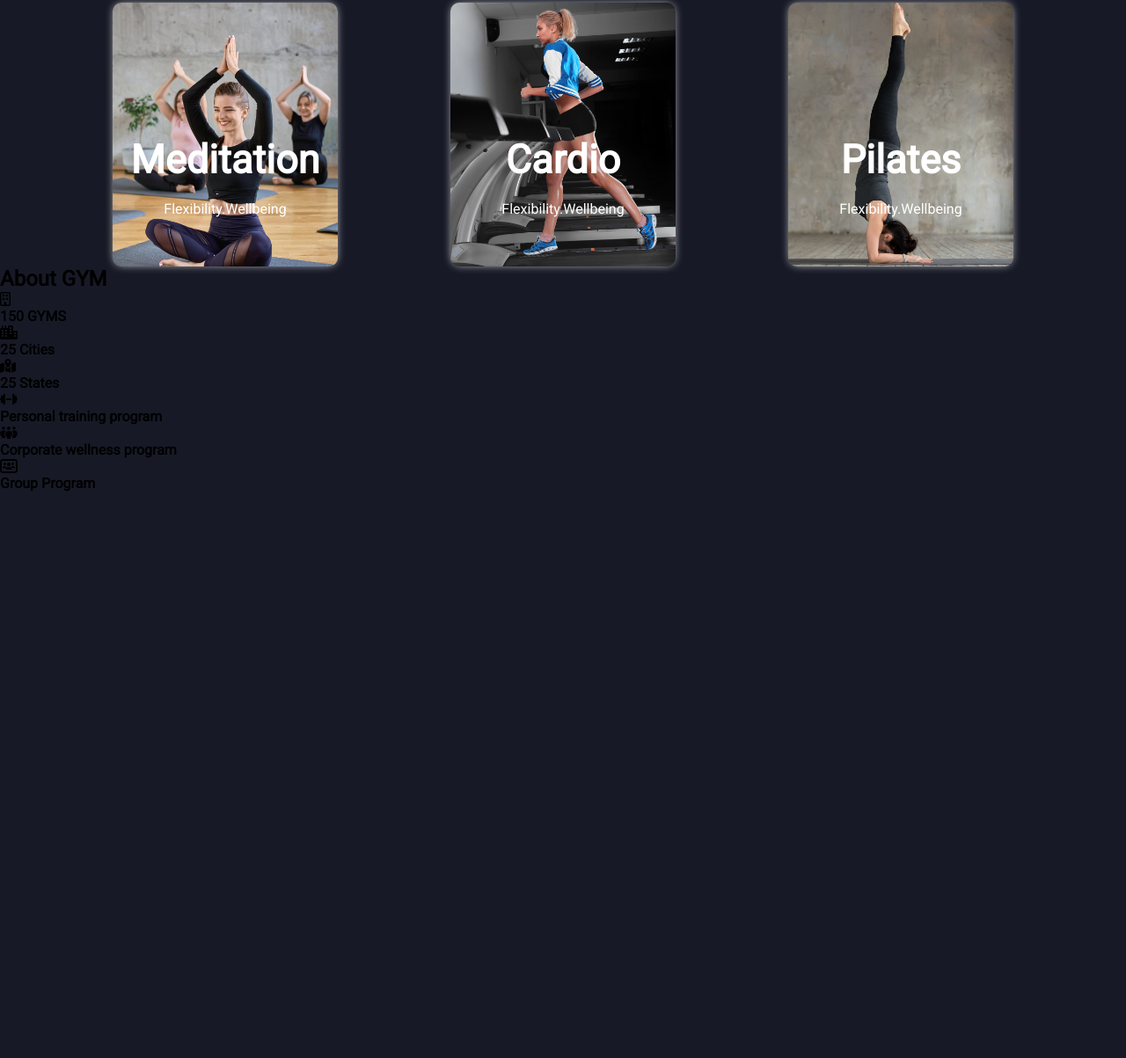
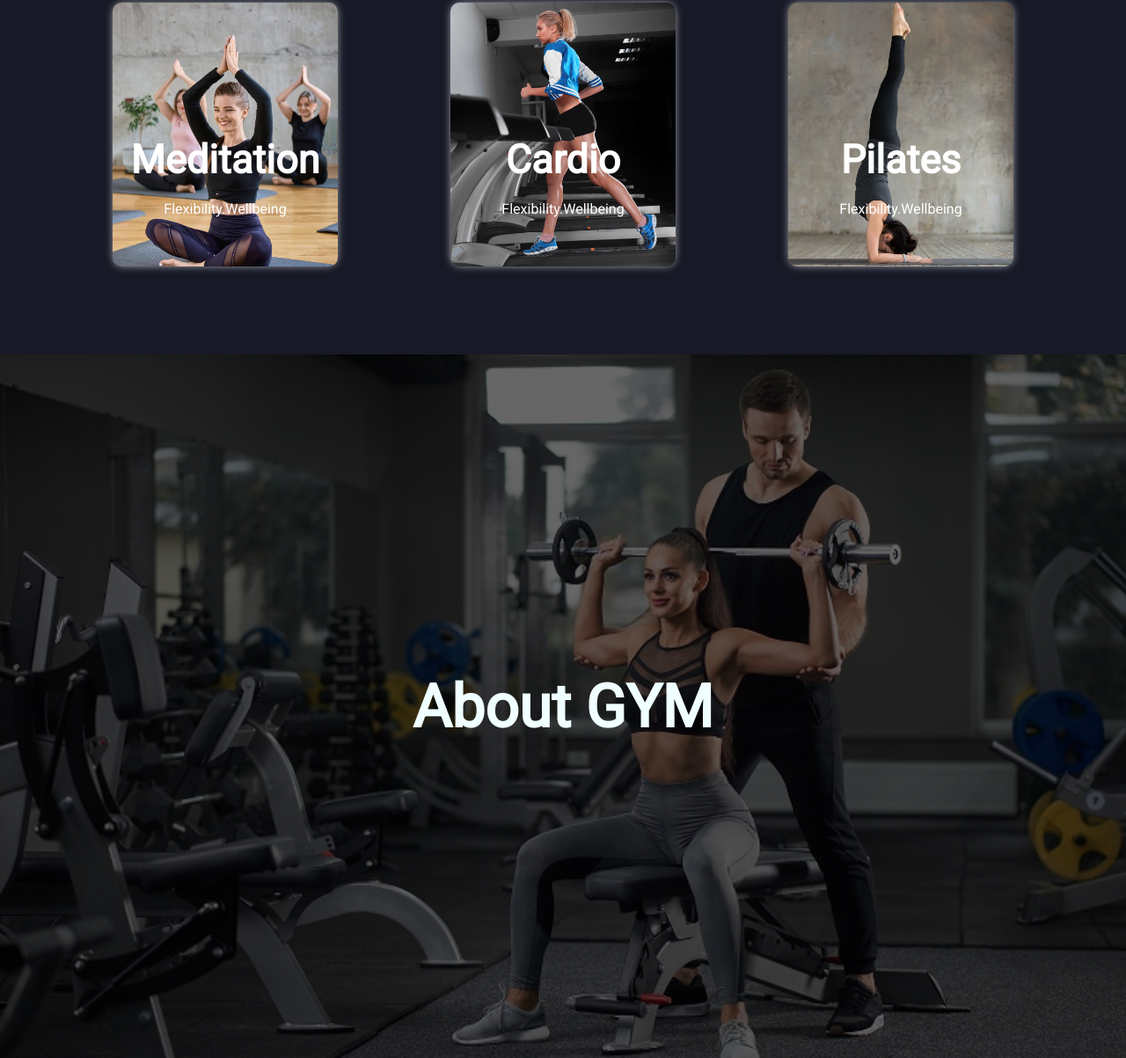
Before and after one commit to dendonpaul/MyHealthFitness, a plain HTML site: page index.html in a window 1280 px wide. Shown: the part 1777-2980 px from the top of the page at 88% size. Before the commit the page ends 2336 px from the top, so only its background shows below. Drawn offline with nearby package versions, Linux system fonts and the light colour scheme; a web font is replaced by a local one.

Commit message:
styles added to about section

```diff
--- a/style.css
+++ b/style.css
@@ -305,3 +305,46 @@ body {
   background-size: cover;
   background-position: center center;
 }
+
+/*About Section*/
+
+.about {
+  height: 100vh;
+  background-image: linear-gradient(rgba(0, 0, 0, 0.6), rgba(0, 0, 0, 0.6)),
+    url(./image/About.jpg);
+  background-size: cover;
+  display: flex;
+  justify-content: center;
+  align-items: center;
+  font-size: 45px;
+  margin-top: 100px;
+  color: azure;
+}
+
+.icons {
+  display: flex;
+  margin-top: 80px;
+  justify-content: center;
+  align-items: flex-start;
+  gap: 130px;
+  color: azure;
+  height: 200px;
+}
+
+.icons .icon-height {
+  height: 80px;
+}
+
+.details {
+  display: flex;
+  flex-direction: column;
+  align-items: center;
+  text-align: center;
+  gap: 20px;
+  width: 8vw;
+  justify-content: flex-start;
+}
+
+.details h4 {
+  font-size: 15px;
+}
```
